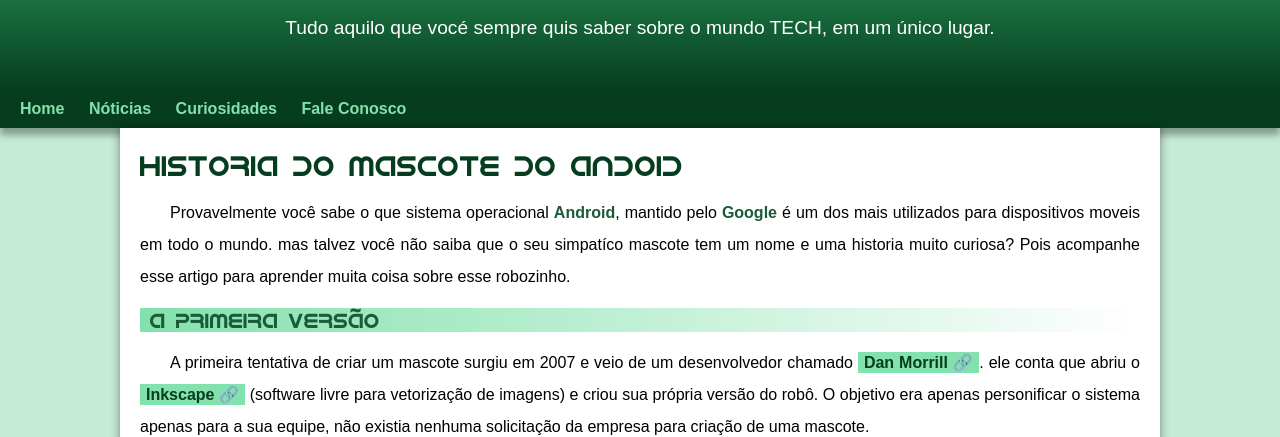
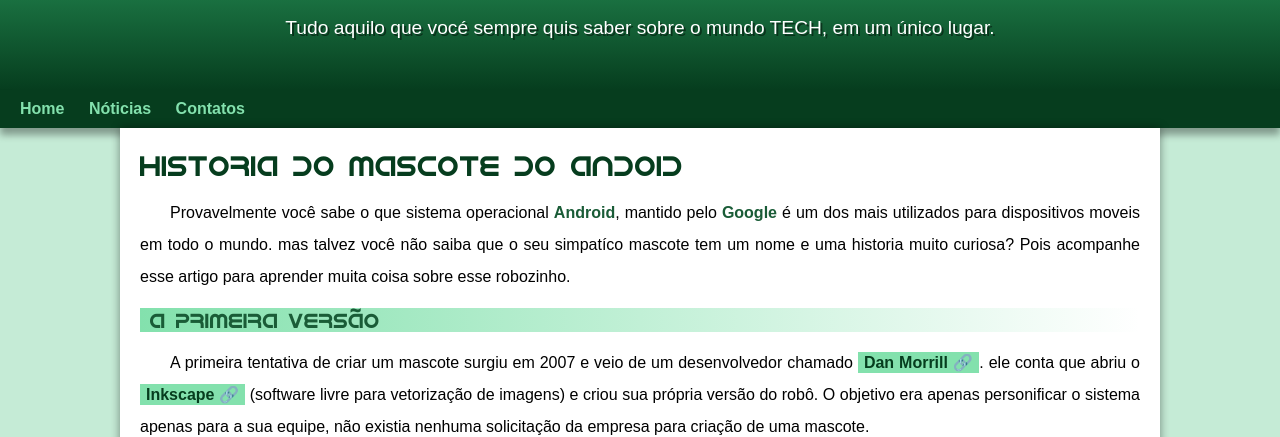
Before and after one commit to Ygzzzzz/projeto-android, a plain HTML site: page index.html in a window 1280 px wide. Shown: the part 100-537 px from the top of the page. Drawn offline with Linux system fonts and the light colour scheme.

Commit message:
correção

```diff
--- a/index.html
+++ b/index.html
@@ -16,8 +16,7 @@
     <nav>
         <a href="#">Home</a>
         <a href="#">Nóticias</a>
-        <a href="#">Curiosidades</a>
-        <a href="#">Fale Conosco</a>
+        <a href="#">Contatos</a>
     </nav>
     <main>
         <article>
--- a/style.css
+++ b/style.css
@@ -119,6 +119,7 @@ header > p {
     padding-bottom: 20px;
     padding-right: 10px;
     padding-left: 10px;
+    text-shadow: 2px 2px 0px rgba(0, 0, 0, 0.466);
 }
 
 nav {
```
